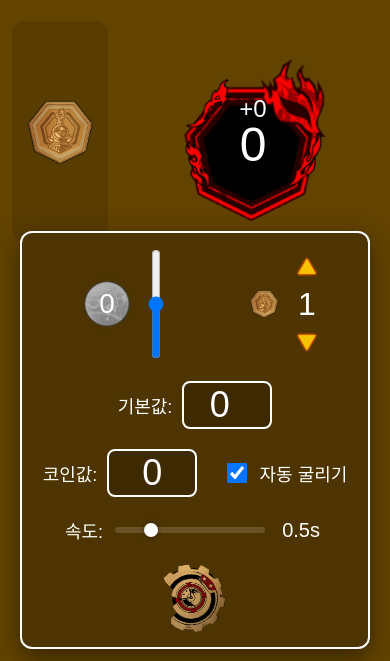
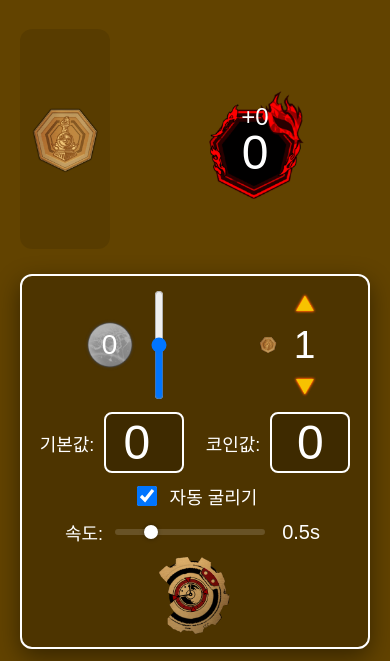
Before and after one commit to SoonToDieGamcho/coincoin, a plain HTML site: page index.html in a window 390 px wide. Shown: the part 183-844 px from the top of the page. Drawn offline with Linux system fonts and the light colour scheme; a web font is replaced by a local one.

Commit message:
Update index.html

```diff
--- a/index.html
+++ b/index.html
@@ -3,7 +3,7 @@
 <head>
     <meta charset="UTF-8" />
     <meta name="viewport" content="width=device-width, initial-scale=1.0"/>
-    <title>코인 굴리기</title>
+    <title>코인 굴리기 (모바일 오버라이드 제거)</title>
     <link rel="icon" type="image/png" href="images/favicon.png">
     <!-- 텍스트 폰트 -->
 <style>
@@ -239,22 +239,70 @@
         cursor:pointer;
     }
 
-    /* ------------------ 모바일 오버라이드 제거 ------------------
-       이전 버전에서는 모바일에서 전체를 scale(0.5)으로 줄이는 등
-       별도 스타일을 적용해 모바일에서 다르게 보였음.
-       여기서는 모바일에서 별도의 스케일/대체 레이아웃을 적용하지 않고
-       데스크탑 스타일을 그대로 사용하게 함. 필요하면 아래에
-       아주 최소한의 모바일 대응만 추가하세요.
+    /* ------------------ 모바일 오버라이드 제거 (대체 반응형 규칙) ------------------
+       아래 규칙은 전체를 강제로 scale 하는 대신, 뷰포트 기반의 반응형 단위를 사용해
+       모바일/데스크톱 간 차이를 없애기 위한 최소한의 보정만 수행합니다.
     ----------------------------------------------------------- */
 
-    /* (선택적) 아주 가벼운 모바일 보정: 폰트/입력 크기만 약간 줄임 */
+    /* 반응형 기준값: 뷰포트에 따라 자동으로 코인/아이콘 크기 조절 */
+    :root{
+      --coin-size: clamp(44px, 8.5vw, 70px);        /* 코인 정사이즈(반응형) */
+      --result-width: clamp(140px, 22vw, 220px);    /* 결과 박스 너비 */
+      --small-icon: clamp(20px, 3.5vw, 32px);       /* 작은 아이콘(스텝퍼 등) */
+    }
+
+    /* 코인 크기(픽셀 고정 제거) */
+    .coin {
+      width: var(--coin-size);
+      height: var(--coin-size);
+      min-width: 44px;
+      min-height: 44px;
+      box-sizing: border-box;
+    }
+
+    /* 스프라이트 이미지(항상 부모 박스를 채우고 왜곡없게) */
+    .coin-sprite,
+    .coin img {
+      width: 100%;
+      height: 100%;
+      display: block;
+      object-fit: contain;
+      image-rendering: auto;
+      -webkit-user-drag: none;
+    }
+
+    /* 결과 컨테이너 반응형 */
+    #result-container {
+      width: var(--result-width);
+      aspect-ratio: 1 / 1;
+    }
+
+    /* 코인 카운트 아이콘/숫자 */
+    #coin-count-icon {
+      width: calc(var(--coin-size) * 0.45);
+      height: auto;
+      max-height: 40px;
+      display: block;
+    }
+
+    /* 숫자 입력 등은 폭을 clamp로 */
+    input[type="number"], input[type="text"] {
+      width: clamp(80px, 18vw, 110px);
+    }
+
+    /* 하단 컨트롤: transform 스케일 제거(translateX만 유지). 데스크탑/모바일 모두 동일한 레이아웃 비율 유지 */
+    #controls-container {
+      left: 50%;
+      transform: translateX(-50%); /* scale 사용 금지 */
+    }
+
+    /* 미디어 쿼리: 전체를 스케일하지 않고 '작게'만 조정 */
     @media (max-width:420px) {
-        body { padding:12px; padding-bottom: 160px; }
-        input[type=number], input[type=text] { width:90px; font-size:36px; }
-        #coin-count-value { font-size:32px; }
-        #roll-button { width:100px; height:70px; }
-        .coin { width:60px; height:60px; }
-        #result-container { width:180px; }
+      :root {
+        --coin-size: clamp(40px, 10vw, 60px);
+        --result-width: clamp(120px, 24vw, 180px);
+      }
+      #controls-container { padding:12px; gap:10px; }
     }
 
 </style>
@@ -388,6 +436,15 @@
         let currentResultValue = 0;
         let revealedCoinIndex = 0;
         let autoRollInterval = null;
+
+        function setResponsiveVars() {
+            const w = Math.max(320, Math.min(window.innerWidth, 900)); // 최소/최대 폭 제한
+            const coin = Math.round(Math.max(40, Math.min(80, w * 0.08)));
+            const result = Math.round(Math.max(120, Math.min(260, w * 0.22)));
+
+            document.documentElement.style.setProperty('--coin-size', coin + 'px');
+            document.documentElement.style.setProperty('--result-width', result + 'px');
+        }
 
         function init() {
             arrowUp.addEventListener('click', () => changeCoinCount(1));
@@ -735,6 +792,9 @@
         }
 
         init();
+            // 반응형 CSS 변수 강제 설정
+            setResponsiveVars();
+            window.addEventListener('resize', setResponsiveVars);
     });
 </script>
 
```
